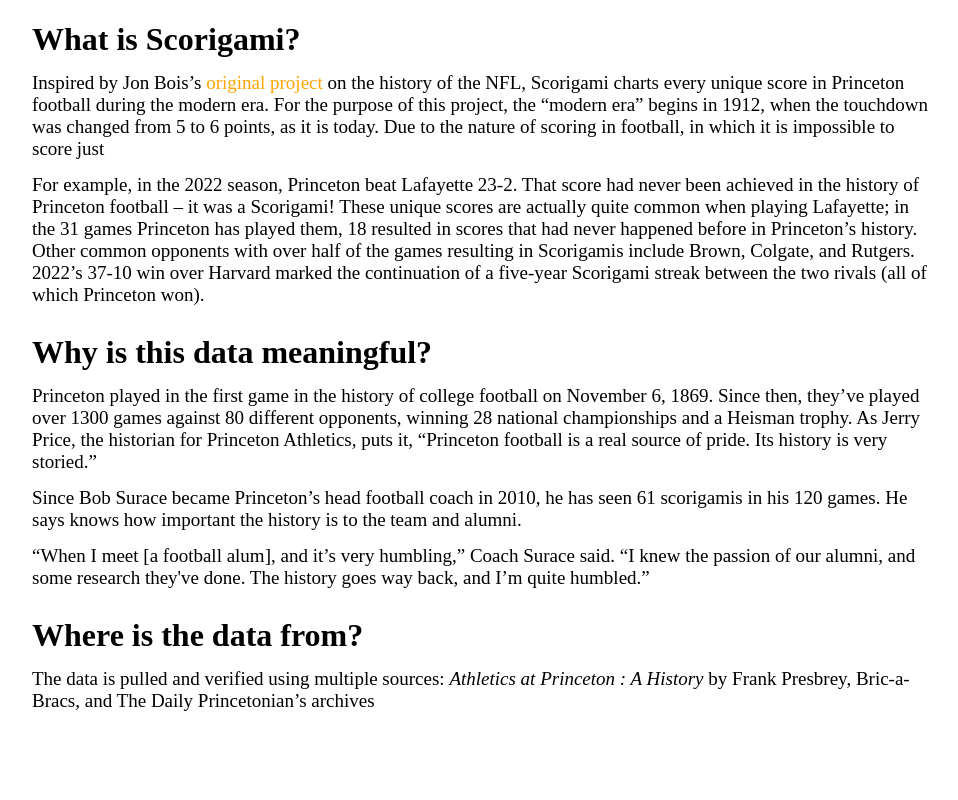
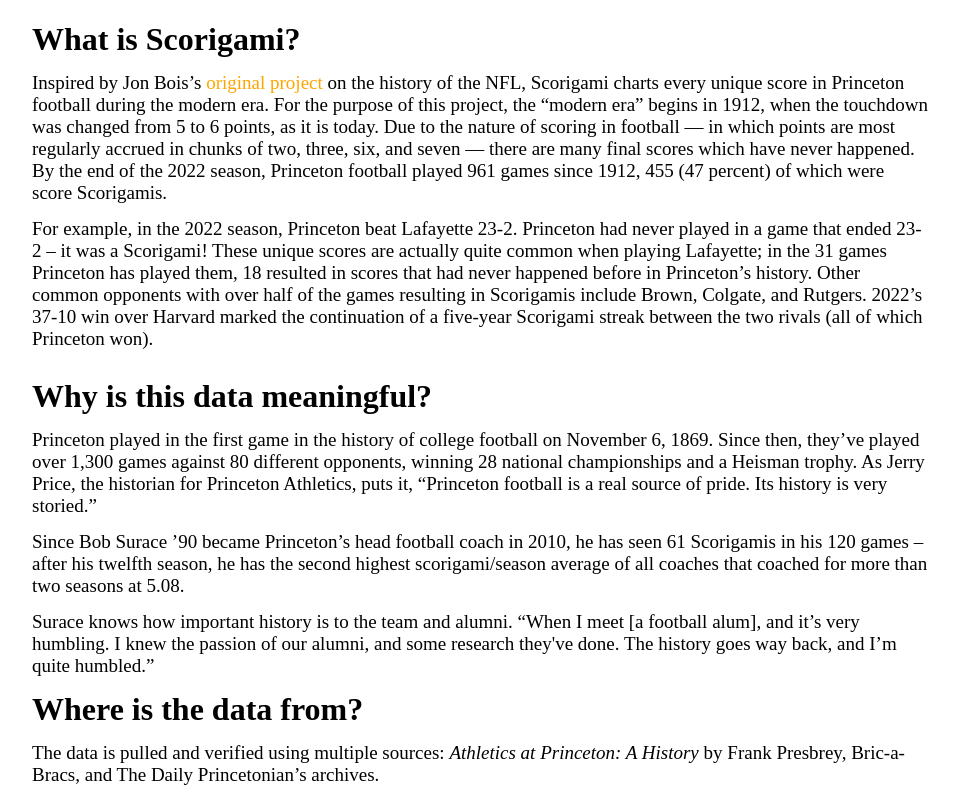
Before and after one commit to AnanyaGrover1/scorigami, a plain HTML site: page index.html in a window 1280 px wide. Shown: the part 909-1709 px from the top of the page, without its empty margins (160-1118 px from the left). Before the commit the page ends 1635 px from the top, so only its background shows below. Drawn offline with nearby package versions, Linux system fonts and the light colour scheme; a web font is replaced by a local one.

Commit message:
new text

```diff
--- a/index.html
+++ b/index.html
@@ -116,44 +116,53 @@
     <p>
     <h1>What is Scorigami?</h1>
     </p>
+    <!-- Yay, no errors, warnings, or alerts! -->
+
     <p>
       Inspired by Jon Bois’s <a href="https://www.youtube.com/watch?v=9l5C8cGMueY&feature=emb_title">original</a> <a
         href="https://nflscorigami.com/">project</a> on the history of the NFL, Scorigami charts every unique score in
       Princeton football during the modern era. For the purpose of this project, the “modern era” begins in 1912, when
-      the touchdown was changed from 5 to 6 points, as it is today. Due to the nature of scoring in football, in which
-      it is impossible to score just
+      the touchdown was changed from 5 to 6 points, as it is today. Due to the nature of scoring in football — in which
+      points are most regularly accrued in chunks of two, three, six, and seven — there are many final scores which have
+      never happened. By the end of the 2022 season, Princeton football played 961 games since 1912, 455 (47 percent) of
+      which were score Scorigamis.
     </p>
     <p>
-      For example, in the 2022 season, Princeton beat Lafayette 23-2. That score had never been achieved in the history
-      of Princeton football – it was a Scorigami! These unique scores are actually quite common when playing Lafayette;
-      in the 31 games Princeton has played them, 18 resulted in scores that had never happened before in Princeton’s
-      history. Other common opponents with over half of the games resulting in Scorigamis include Brown, Colgate, and
-      Rutgers. 2022’s 37-10 win over Harvard marked the continuation of a five-year Scorigami streak between the two
-      rivals (all of which Princeton won).
+      For example, in the 2022 season, Princeton beat Lafayette 23-2. Princeton had never played in a game that ended
+      23-2 – it was a Scorigami! These unique scores are actually quite common when playing Lafayette; in the 31 games
+      Princeton has played them, 18 resulted in scores that had never happened before in Princeton’s history. Other
+      common opponents with over half of the games resulting in Scorigamis include Brown, Colgate, and Rutgers. 2022’s
+      37-10 win over Harvard marked the continuation of a five-year Scorigami streak between the two rivals (all of
+      which Princeton won).
     </p>
     <p>
     <h1>Why is this data meaningful?</h1>
     </p>
+    <!-- Yay, no errors, warnings, or alerts! -->
+
     <p>
       Princeton played in the first game in the history of college football on November 6, 1869. Since then, they’ve
-      played over 1300 games against 80 different opponents, winning 28 national championships and a Heisman trophy. As
+      played over 1,300 games against 80 different opponents, winning 28 national championships and a Heisman trophy. As
       Jerry Price, the historian for Princeton Athletics, puts it, “Princeton football is a real source of pride. Its
       history is very storied.”
     </p>
     <p>
-      Since Bob Surace became Princeton’s head football coach in 2010, he has seen 61 scorigamis in his 120 games. He
-      says knows how important the history is to the team and alumni.
+      Since Bob Surace ’90 became Princeton’s head football coach in 2010, he has seen 61 Scorigamis in his 120 games –
+      after his twelfth season, he has the second highest scorigami/season average of all coaches that coached for more
+      than two seasons at 5.08.
     </p>
     <p>
-      “When I meet [a football alum], and it’s very humbling,” Coach Surace said. “I knew the passion of our alumni, and
-      some research they've done. The history goes way back, and I’m quite humbled.”
+      Surace knows how important history is to the team and alumni. “When I meet [a football alum], and it’s very
+      humbling. I knew the passion of our alumni, and some research they've done. The history goes way back, and I’m
+      quite humbled.”
     </p>
-    <p>
     <h1>Where is the data from?</h1>
     </p>
+    <!-- Yay, no errors, warnings, or alerts! -->
+
     <p>
-      The data is pulled and verified using multiple sources: <em>Athletics at Princeton : A History</em> by Frank
-      Presbrey, Bric-a-Bracs, and The Daily Princetonian’s archives
+      The data is pulled and verified using multiple sources: <em>Athletics at Princeton: A History</em> by Frank
+      Presbrey, Bric-a-Bracs, and The Daily Princetonian’s archives.
     </p>
   </div>
 
```
